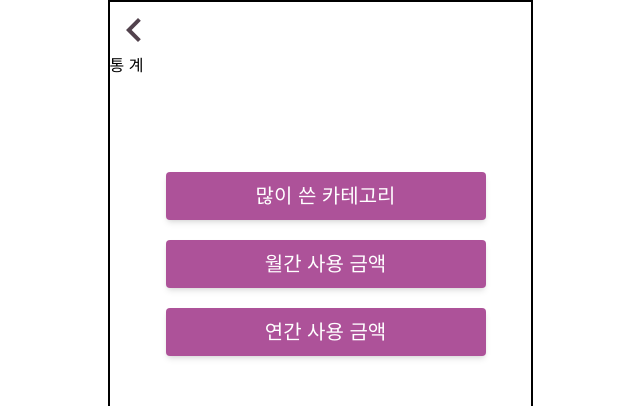
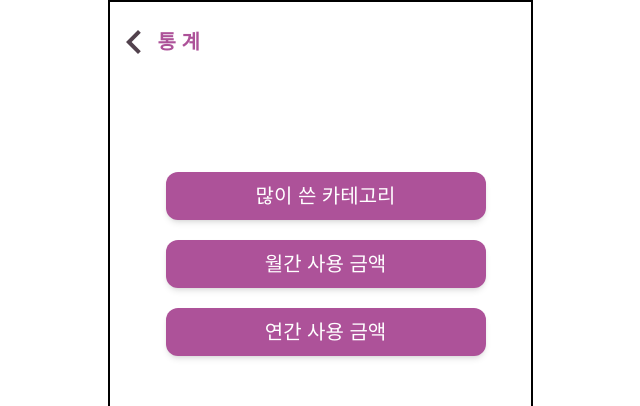
Before and after one commit to haglass/MoneyBook, a React (Create React App) app: page /chart in a window 1280 px wide. Shown: the top 406 px of the page, without its empty margins (320-960 px from the left). Built offline with nearby package versions, Linux system fonts and the light colour scheme.

Commit message:
연동기능 수정

```diff
--- a/src/components/Nav.js
+++ b/src/components/Nav.js
@@ -21,7 +21,7 @@ const Nav = () => {
           </button>
         </Link>
         {/* <AiFillHome/> */}
-        <Link to="/Cart">
+        <Link to="/Chart">
           <button className="text-main">
             <BsBarChart />
           </button>
--- a/src/pages/chart/Chart.js
+++ b/src/pages/chart/Chart.js
@@ -9,8 +9,8 @@ const Chart = () => {
       <Header>
           <Link to={"/"}>
             <MdOutlineKeyboardArrowLeft className="text-sub text-5xl font-bold" />
-          <h1> 통 계 </h1>
           </Link>
+          <h1 className="text-xl font-bold text-main ">통 계</h1>
         </Header>
       <div className="my-20">
         <Bt>많이 쓴 카테고리</Bt>
@@ -23,7 +23,7 @@ const Chart = () => {
 const Bt = tw.button`
 w-80 h-12 ml-14 my-2.5 bg-main
   text-white font-medium text-xl leading-tight uppercase
-   rounded shadow-md hover:bg-sub hover:shadow-lg
+  rounded-xl shadow-md hover:bg-sub hover:shadow-lg
    focus:bg-sub focus:shadow-lg focus:outline-none focus:ring-0 active:bg-sub active:shadow-lg transition duration-150 ease-in-out
 `;
 const Header = tw.div`
```
Lines whose indentation alone changed are shown as unchanged.
